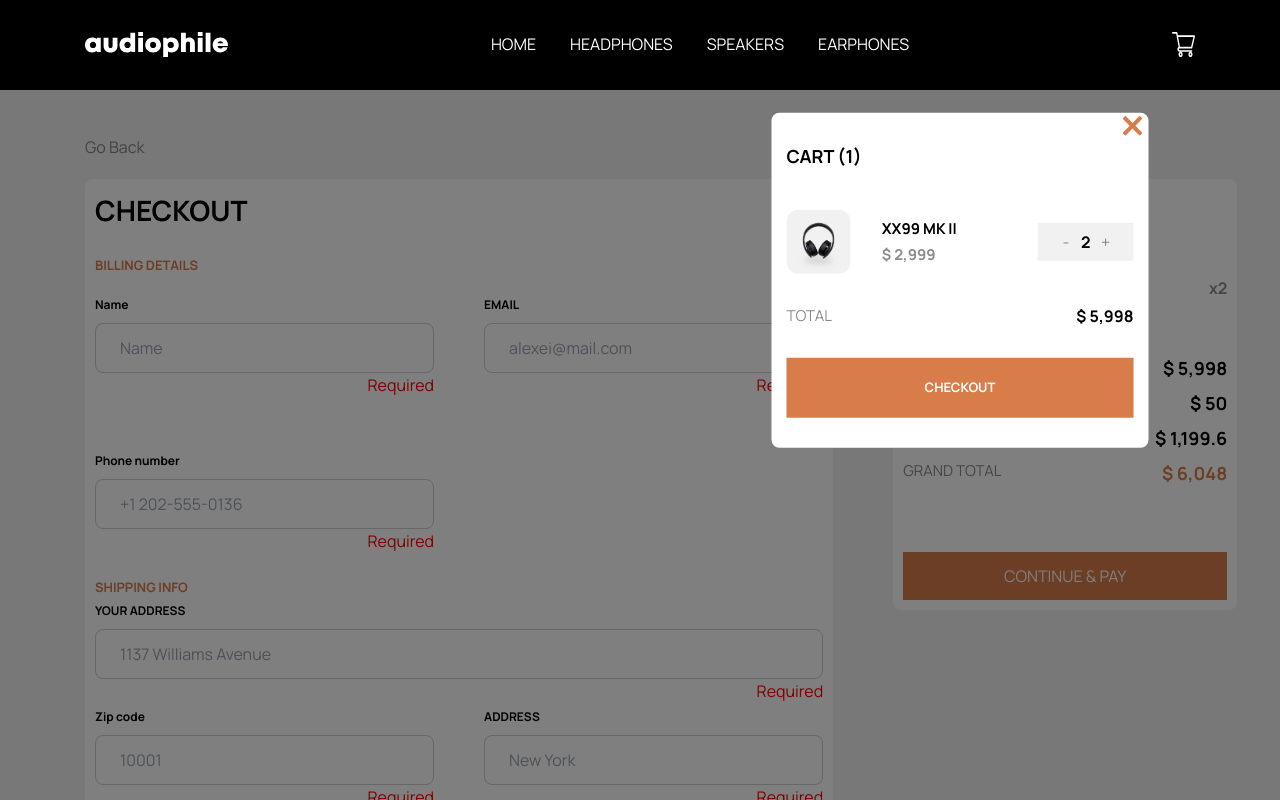
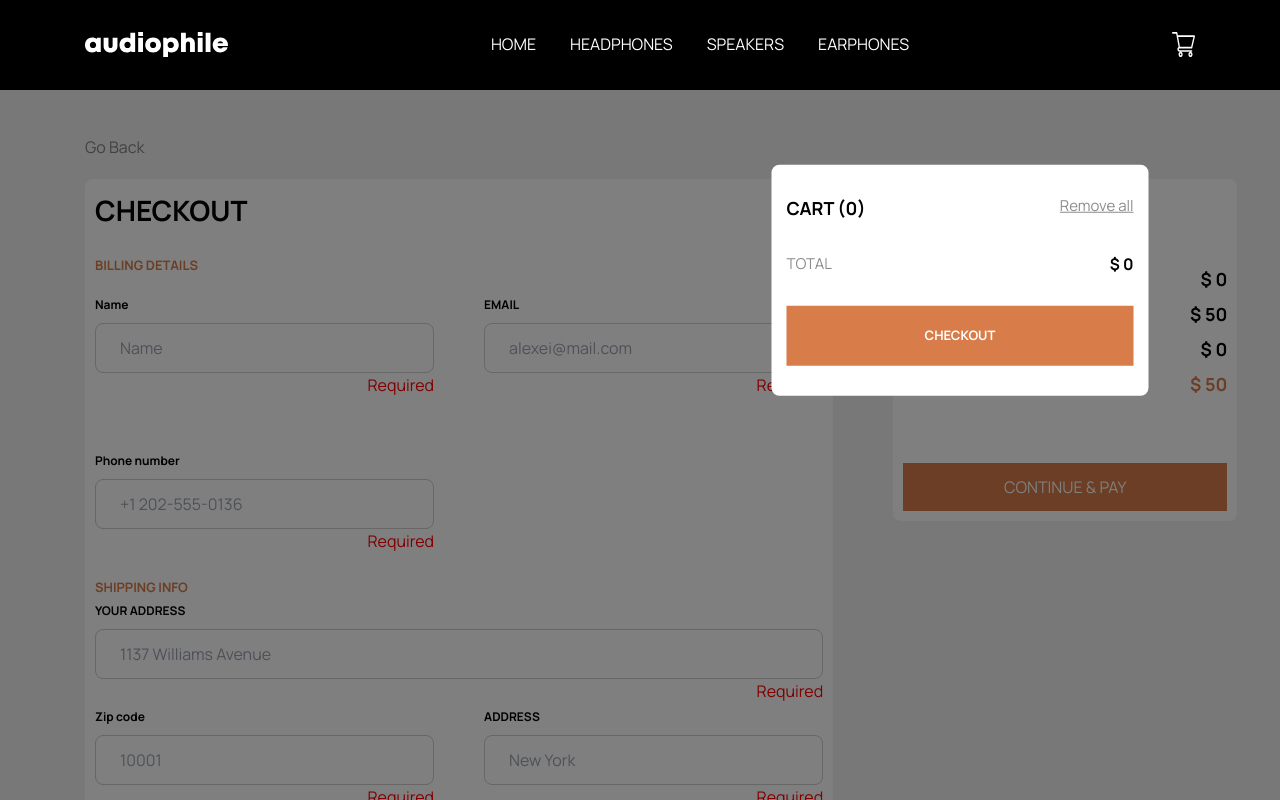
Before and after one commit to MtchedlishviliLevani/audiophile-ecommerce-page, a React (Vite) app: page /checkout in a window 1280 px wide. Both pictures are taken after a click on the picture 1183 px from the left and 44 px from the top of the page. Shown: the top 800 px of the page. Built offline with nearby package versions, Linux system fonts and the light colour scheme.

Commit message:
finish project

```diff
--- a/src/App.tsx
+++ b/src/App.tsx
@@ -24,6 +24,7 @@ const router = createBrowserRouter(
       <Route
         path="/cart/:productId"
         loader={async ({ params }) => {
+          //:productId is params?.productId
           const productId: string | undefined = params?.productId;
           if (!productId) {
             throw new Error("Product ID is undefined");
@@ -39,6 +40,7 @@ const router = createBrowserRouter(
 );
 
 function App() {
+
   return (
     <>
       <RouterProvider router={router}></RouterProvider>
--- a/src/components/checkoutPage/CheckoutPageModal.tsx
+++ b/src/components/checkoutPage/CheckoutPageModal.tsx
@@ -12,7 +12,7 @@ function CheckoutPageModal() {
         setShowAllItems(!showAllItems);
     };
     const totalPrice = useSelector(selectTotalPrice)
-    console.log(products.length)
+    console.log(products.productInfo.length)
     return (
         <>
             <div className="w-[100%] fixed bg-primaryBackground opacity-50 h-[100%] z-40"></div>
@@ -28,7 +28,7 @@ function CheckoutPageModal() {
                 <div className="my-[20px]">
                     <div className="md:flex">
                         <div className="bg-gray p-[20px] rounded-l-lg md:w-[60%]">
-                            {products.slice(0, 1).map((value, i) => (
+                            {products.productInfo.slice(0, 1).map((value, i) => (
                                 <div key={i} className="flex justify-between ">
                                     <img className="w-[50px] " src={value.imgSrc} alt="" />
                                     <div className="flex flex-col justify-center ml-[-40px]">
@@ -39,12 +39,12 @@ function CheckoutPageModal() {
                                 </div>
                             ))}
 
-                            {products.length > 1 && (
+                            {products.productInfo.length > 1 && (
                                 <>
 
                                     {showAllItems && (
                                         <>
-                                            {products.slice(1).map((value, i) => (
+                                            {products.productInfo.slice(1).map((value, i) => (
                                                 <div key={i} className="flex justify-between ">
                                                     <img className="w-[50px] " src={value.imgSrc} alt="" />
                                                     <div className="flex flex-col justify-center ml-[-40px]">
@@ -60,7 +60,7 @@ function CheckoutPageModal() {
                                     <>
                                         <div className="line my-[10px]"></div>
                                         <p onClick={toggleItemsVisibility} className="text-center text-[12px] font-bold text-[#0000005a]">
-                                            {showAllItems ? 'Hide' : 'Show'} {products.length - 1} other item(s)
+                                            {showAllItems ? 'Hide' : 'Show'} {products.productInfo.length - 1} other item(s)
                                         </p>
                                     </>
                                 </>
--- a/src/components/homePage/PreferredProductSpeaker1.tsx
+++ b/src/components/homePage/PreferredProductSpeaker1.tsx
@@ -6,7 +6,6 @@ function PreferredProductSpeaker1() {
     return (
         <div className="bg-buttonBackground mt-[40px] w-[100%]  relative pt-[270px]  overflow-hidden sm:pt-[320px] lg:pt-[130px] pb-[55px] lg:pb-[124px] rounded-[8px] lg:pr-[95px]">
             <div className="h-[170px] sm:h-[200px] lg:h-[320px] xl:h-[396px] bg-contain lg:bg-cover  min-w-[140px] sm:min-w-[200px] lg:min-w-[270px] xl:min-w-[335px] bg-no-repeat bg-[url(/images/home/mobile/image-speaker-zx9.png)]  absolute left-[50%] lg:left-[10%] lg:top-[229px] xl:top-[156px]  lg:translate-y-[initial] translate-x-[-50%]  top-[64px] sm:top-[89px] z-20"></div>
-            {/* <div className="w-[100%] h-[300px] bg"></div> */}
             <img loading="lazy" className="absolute z-10 top-0 left-0 sm:translate-x-[-50%] sm:left-[50%] lg:left-[220px]  sm:w-[400px] lg:w-[650px] object-cover" src={circle} alt="" />
             <div className="text-center w-[90%] sm:w-[60%] lg:w-[33%] m-auto lg:m-[initial] lg:ml-auto">
                 <h2 className="text-[36px] lg:text-[58px] font-bold text-secondaryText tracking-[1.25px] leading-[40px] lg:leading-[58px] lg:text-left">ZX9
--- a/src/features/cart/ShoppingCart.tsx
+++ b/src/features/cart/ShoppingCart.tsx
@@ -1,31 +1,23 @@
 import { rootState } from "../../store";
 import { useSelector } from "react-redux";
-import { decreaseFinalItem, increaseFinalItem } from "./cartSlice";
+import { decreaseFinalItem, increaseFinalItem, resetCart } from "./cartSlice";
 import { useDispatch } from "react-redux";
 import { selectTotalPrice } from "./cartSlice";
-import close from "../../assets/images/checkout/closeIcon.svg"
-import { useState } from "react";
 import { Link } from "react-router-dom";
 
 function ShoppingCart({ setIsShown }: { setIsShown: React.Dispatch<React.SetStateAction<boolean>> }) {
-    const [hidden, setHidden] = useState(true)
     const totalAmount = useSelector(selectTotalPrice);
     const amountItems1 = useSelector((state: rootState) => state.cart);
-    const handleClose = () => {
-        setHidden(false)
-        setIsShown(false)
 
-    }
     const dispatch = useDispatch();
     return (
-        <>{hidden && (
-            <div className="max-w-[377px] w-[90%] rounded-[8px] py-[30px] px-[15px]  translate-x-[-50%] translate-y-[-50%] left-[50%] md:left-[75%] top-[35%] bg-secondaryBakcground absolute z-[80] ">
-                <img src={close} onClick={() => handleClose()} className="absolute left-[93%] top-[1%] cursor-pointer" alt="" />
-                <div className="">
-                    <h4 className="text-[18px] font-bold">CART ({amountItems1.length})</h4>
-
+        <>
+            <div className="max-w-[377px] w-[90%] rounded-[8px] py-[30px] px-[15px]  translate-x-[-50%] translate-y-[-50%] left-[50%] md:left-[75%] top-[35%] bg-secondaryBakcground fixed z-[80] ">
+                <div className="flex justify-between">
+                    <h4 className="text-[18px] font-bold">CART ({amountItems1.productInfo.length})</h4>
+                    <h4 className="text-[15px] opacity-45 underline" onClick={() => dispatch(resetCart())}>Remove all</h4>
                 </div>
-                {amountItems1.map((value, i) => <div key={i} className="mt-[40px] flex justify-between items-center">
+                {amountItems1.productInfo.map((value, i) => <div key={i} className="mt-[40px] flex justify-between items-center">
                     <img src={value?.imgSrc} className="w-[64px] rounded-xl" alt="" />
                     <div className="flex flex-col gap-1 ml-[-50px]">
                         <h5 className="font-bold text-[15px]">{value?.title}</h5>
@@ -46,7 +38,7 @@ function ShoppingCart({ setIsShown }: { setIsShown: React.Dispatch<React.SetStat
                     <span className="font-bold">$ {totalAmount.toLocaleString()}</span>
                 </div>
                 <Link onClick={() => setIsShown(false)} to="/checkout"><button className="bg-buttonBackground block w-[100%] py-[20px] text-secondaryText text-[13px] font-bold uppercase">checkout</button></Link>
-            </div>)}
+            </div>
         </>
     );
 }
--- a/src/features/cart/cartSlice.ts
+++ b/src/features/cart/cartSlice.ts
@@ -1,81 +1,75 @@
 import { createSlice } from "@reduxjs/toolkit";
 import { PayloadAction } from "@reduxjs/toolkit";
-import { cartPageContent } from "../../data";
 
-const initialProduct = cartPageContent.XX99MARKII;
-interface initialType {
+interface ProductInfoType {
   id: number;
-  counter: number;
   price: number;
   finalItem: number;
-  imgSrc: string;
-  title: string;
+  imgSrc?: string;
+  title?: string;
 }
 
-const initialState: initialType[] = [
-  {
-    id: initialProduct.productId,
-    counter: 1,
-    price: initialProduct.price,
-    finalItem: 2,
-    imgSrc: initialProduct.productMainImg.mobile,
-    title: initialProduct.shortTitle,
-  },
-];
+interface initialStateType {
+  counter: number;
+  productInfo: ProductInfoType[];
+}
 
-//resy
+const initialState: initialStateType = {
+  counter: 1,
+  productInfo: [],
+};
 
-//
 const cartSlice = createSlice({
   name: "cart",
   initialState,
   reducers: {
-    addToCart: (state, action: PayloadAction<initialType>) => {
-      const { id, price, counter, finalItem, imgSrc, title } = action.payload;
+    addToCart: (state, action: PayloadAction<ProductInfoType>) => {
+      const { id, price, finalItem, imgSrc, title } = action.payload;
 
-      const existingItemIndex = state.findIndex((item) => item.id === id);
+      const existingItemIndex = state.productInfo.findIndex(
+        (item) => item.id === id
+      );
 
       if (existingItemIndex !== -1) {
         // If item already exists, update quantity
-        state[existingItemIndex].finalItem += counter;
+        state.productInfo[existingItemIndex].finalItem += state.counter;
       } else {
         // If item doesn't exist, add it to the cart
-        state.push({ id, finalItem, counter, price, imgSrc, title });
+        state.productInfo.push({ id, finalItem, price, imgSrc, title });
       }
     },
     increaseCounter: (state) => {
-      // Check if there are items in the cart before modifying the counter
-
-      state[0].counter += 1;
+      state.counter += 1;
     },
     decreaseCounter: (state) => {
-      // Check if there are items in the cart before modifying the counter
-
-      state[0].counter -= 1;
+      if (state.counter > 1) state.counter -= 1;
     },
     increaseFinalItem: (state, action: PayloadAction<number>) => {
-      const existingItemIndex = state.findIndex(
+      const existingItemIndex = state.productInfo.findIndex(
         (item) => item.id === action.payload
       );
       if (existingItemIndex !== -1) {
-        state[existingItemIndex].finalItem += 1;
+        state.productInfo[existingItemIndex].finalItem += 1;
       }
     },
     decreaseFinalItem: (state, action: PayloadAction<number>) => {
-      const existingItemIndex = state.findIndex(
+      const existingItemIndex = state.productInfo.findIndex(
         (item) => item.id === action.payload
       );
       {
         if (
           existingItemIndex !== -1 &&
-          state[existingItemIndex].finalItem > 1
+          state.productInfo[existingItemIndex].finalItem > 1
         ) {
-          state[existingItemIndex].finalItem -= 1;
+          state.productInfo[existingItemIndex].finalItem -= 1;
         }
       }
     },
     resetCounter: (state) => {
-      state[0].counter = 1;
+      state.counter = 1;
+    },
+    resetCart: (state) => {
+      state.productInfo = [];
     },
   },
 });
@@ -87,9 +81,10 @@ export const {
   resetCounter,
   increaseFinalItem,
   decreaseFinalItem,
+  resetCart,
 } = cartSlice.actions;
-export const selectTotalPrice = (state: { cart: initialType[] }) => {
-  return state.cart.reduce(
+export const selectTotalPrice = (state: { cart: initialStateType }) => {
+  return state.cart.productInfo.reduce(
     (total, item) => total + item.price * item.finalItem,
     0
   );
--- a/src/pages/Cart.tsx
+++ b/src/pages/Cart.tsx
@@ -7,13 +7,11 @@ import { rootState } from "../store";
 import { useDispatch } from "react-redux";
 import { addToCart, decreaseCounter, increaseCounter, resetCounter } from "../features/cart/cartSlice";
 
+function Cart() {
+    const amountItems = useSelector((state: rootState) => state.cart?.counter);
 
-function Cart() {
-    const amountItems = useSelector((state: rootState) => state.cart[0]?.counter);
-    // const amountItems1 = useSelector((state: rootState) => state.cart);
-
-    const handleAddToCart = (id: number, price: number, counter: number, finalItem: number, imgSrc: string, title: string) => {
-        dispatch(addToCart({ id, counter, price, finalItem, imgSrc, title }));
+    const handleAddToCart = (id: number, price: number, finalItem: number, imgSrc: string, title: string) => {
+        dispatch(addToCart({ id, price, finalItem, imgSrc, title }));
         dispatch(resetCounter())
     };
     const dispatch = useDispatch();
@@ -22,6 +20,7 @@ function Cart() {
         navigate(-1)
     }
     const description = useLoaderData() as Product;
+
 
     return (
         <Container>
@@ -60,7 +59,7 @@ function Cart() {
                                     <span className="text-[22px] font-bold">{amountItems}</span>
                                     <button onClick={() => dispatch(increaseCounter())} className="w-[70px] opacity-45">+</button>
                                 </div>
-                                <button onClick={() => handleAddToCart(description.productId, description.price, amountItems, 0 + amountItems, description.productMainImg.mobile, description.shortTitle)} className="bg-buttonBackground hover:bg-buttonBackgroundHoverOrange p-[15px] text-[13px] font-bold px-[35px] text-secondaryText">
+                                <button onClick={() => handleAddToCart(description.productId, description.price, 0 + amountItems, description.productMainImg.mobile, description.shortTitle)} className="bg-buttonBackground hover:bg-buttonBackgroundHoverOrange p-[15px] text-[13px] font-bold px-[35px] text-secondaryText">
                                     ADD TO CART
                                 </button>
                             </div>
--- a/src/pages/CheckoutPage.tsx
+++ b/src/pages/CheckoutPage.tsx
@@ -245,7 +245,7 @@ function CheckoutPage() {
                             <div className="my-[30px] xl:my-[initial] xl:bg-secondaryBakcground rounded-[8px] p-[10px]">
                                 <h2 className="uppercase font-bold text-[28px]">summary</h2>
                                 <div className="mt-[25px]">
-                                    {cart.map((value, i) => (
+                                    {cart.productInfo.map((value, i) => (
                                         <div key={i}>
                                             <div className="flex items-center justify-between mt-[15px] relative">
                                                 {" "}
@@ -288,11 +288,13 @@ function CheckoutPage() {
                                             </small>
                                         </div>
                                     </div>
-                                    <button onClick={() => {
-                                        if (validated) {
-                                            setValdited(true)
-                                        }
-                                    }} className="mt-[30px] bg-buttonBackground py-[12px] px-[25px] w-[100%] text-secondaryText">
+                                    <button
+                                        onClick={() => {
+                                            if (validated) {
+                                                setValdited(true)
+                                            }
+                                        }}
+                                        className="mt-[30px] bg-buttonBackground py-[12px] px-[25px] w-[100%] text-secondaryText">
                                         CONTINUE & PAY
                                     </button>
                                 </div>
```
Also changed, not shown: src/components/homePage/NewestItem.tsx (+20 -9 lines).
